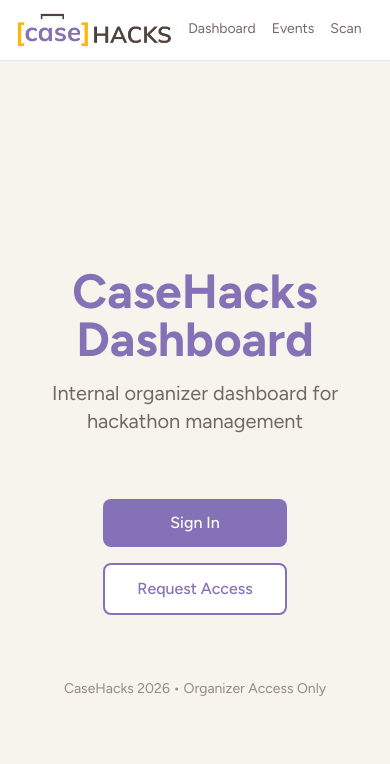
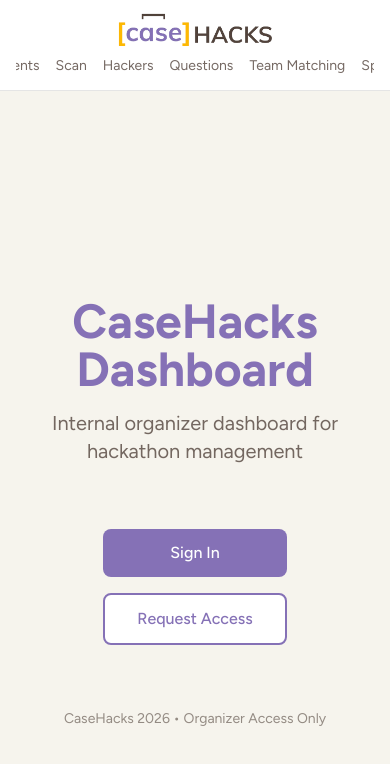
Before and after one commit to rkhexed/Casehacks-dashboard, a Next.js app: page / in a window 390 px wide. Shown: the top 764 px of the page. Built offline with nearby package versions, Linux system fonts and the light colour scheme.

Commit message:
Fix mobile navbar: stack logo above links, center both

```diff
--- a/app/components/Navbar.tsx
+++ b/app/components/Navbar.tsx
@@ -16,12 +16,12 @@ export default function Navbar() {
 
   return (
     <nav className="bg-card border-b border-border px-4 py-3 overflow-x-hidden">
-      <div className="max-w-6xl mx-auto flex items-center gap-4">
-        <Link href="/dashboard" className="shrink-0">
+      <div className="max-w-6xl mx-auto flex flex-col sm:flex-row sm:items-center gap-2 sm:gap-4">
+        <Link href="/dashboard" className="shrink-0 flex justify-center sm:justify-start">
           <Image src="/CaseLogo.png" alt="CaseHacks" width={181} height={105} style={{ height: '36px', width: 'auto' }} className="hidden sm:block" priority />
           <Image src="/CaseLogoMobile.png" alt="CaseHacks" width={577} height={133} style={{ height: '36px', width: 'auto' }} className="block sm:hidden" priority />
         </Link>
-        <div className="flex items-center gap-4 overflow-x-auto scrollbar-none min-w-0 pb-0.5">
+        <div className="flex items-center justify-center sm:justify-start gap-4 overflow-x-auto scrollbar-none min-w-0 pb-0.5">
           <Link href="/dashboard" className={linkClass('/dashboard') + ' whitespace-nowrap'}>
             Dashboard
           </Link>
```
